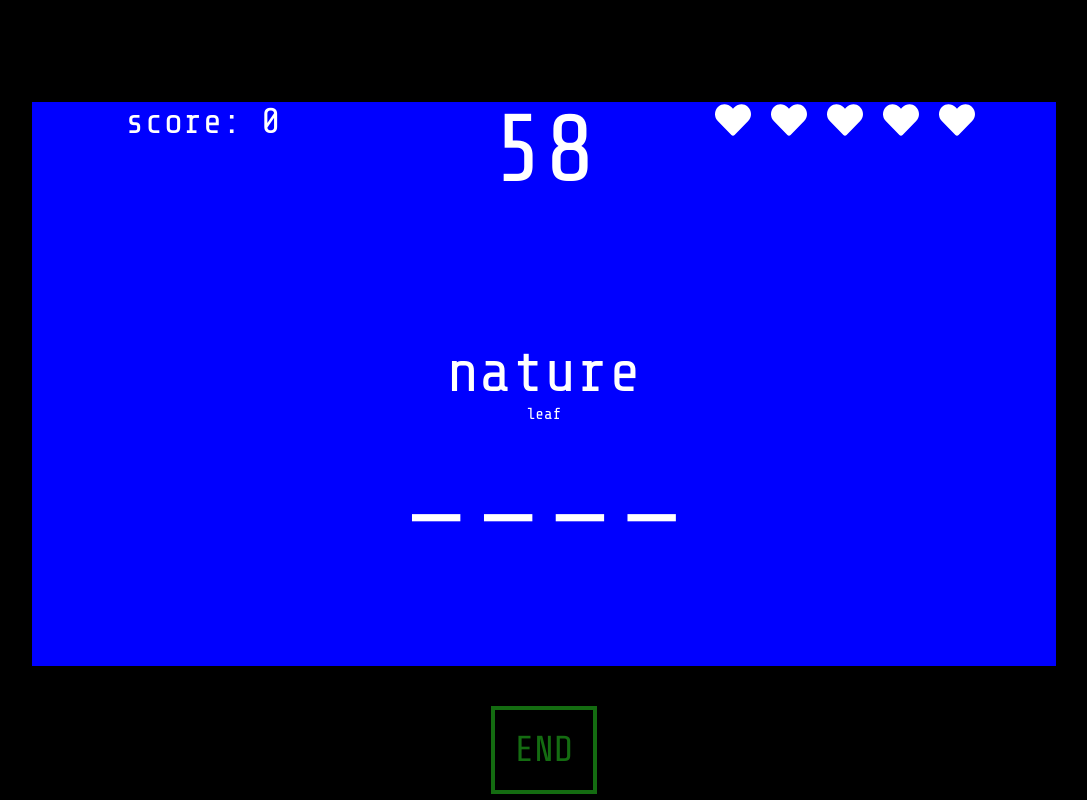
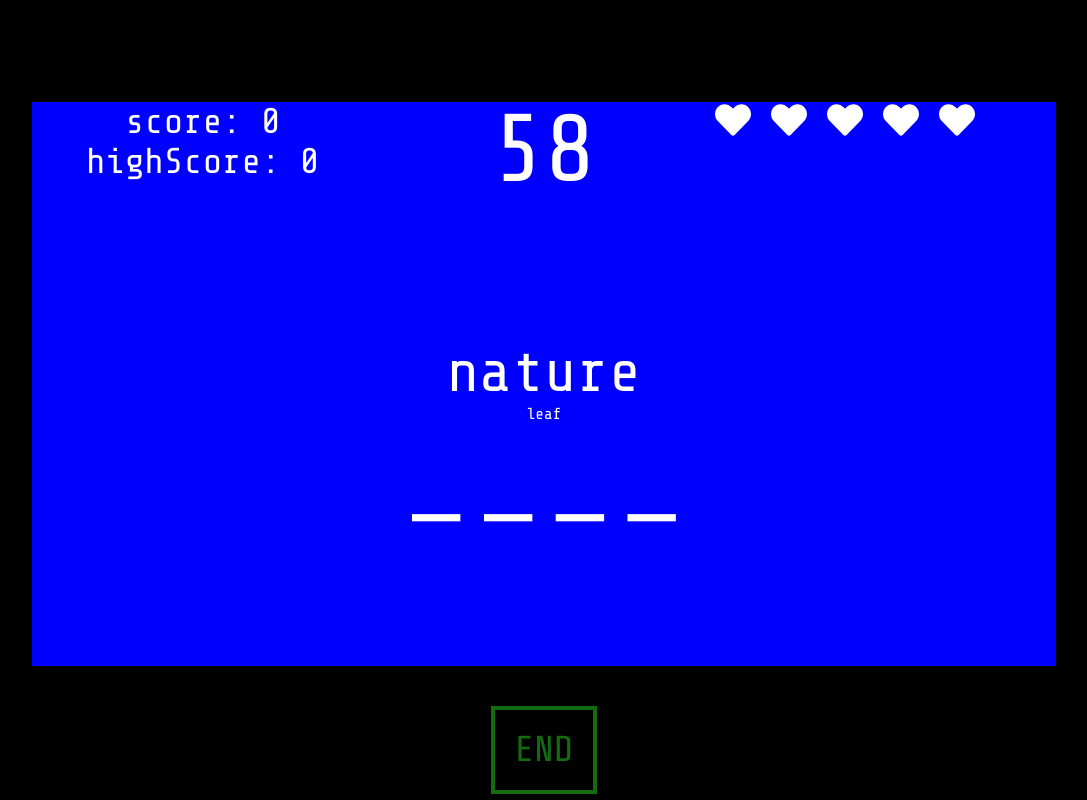
Before and after one commit to RoniGuru/word-game, a React (Vite) app: page / in a window 1280 px wide. Both pictures are taken after a click on the button "START". Shown: the whole page, without its empty margins (96-1183 px from the left). Built offline with nearby package versions, Linux system fonts and the light colour scheme.

Commit message:
high score system

```diff
--- a/src/components/Game.tsx
+++ b/src/components/Game.tsx
@@ -15,6 +15,15 @@ export default function Game() {
 
   const [score, setScore] = useState<number>(0);
 
+  const [highScore, setHighScore] = useState<number>(0);
+
+  useEffect(() => {
+    let savedScore = localStorage.getItem('highScore');
+    if (savedScore) {
+      setHighScore(Number(savedScore));
+    }
+  }, []);
+
   useEffect(() => {
     if (word) {
       let array = [];
@@ -24,6 +33,13 @@ export default function Game() {
       setSolved(array);
     }
   }, [word]);
+
+  useEffect(() => {
+    if (score > highScore) {
+      setHighScore(score);
+      localStorage.setItem('highScore', String(score));
+    }
+  }, [score]);
 
   useEffect(() => {
     if (start && time > 0) {
@@ -87,6 +103,7 @@ export default function Game() {
 
     if (solvedWord === word) {
       setScore((prevScore) => prevScore + 1);
+
       startGame();
     }
   }, [word, key, solved]);
@@ -120,7 +137,7 @@ export default function Game() {
           <div className="gameContainer flex flex-col justify-between">
             <div className="flex flex-row justify-between text-center ">
               <div className="text-4xl w-1/3" data-testid="score">
-                score: {score}
+                score: {score} highScore: {highScore}
               </div>
               <div className="text-8xl  w-1/3" data-testid="time">
                 {time}
```
